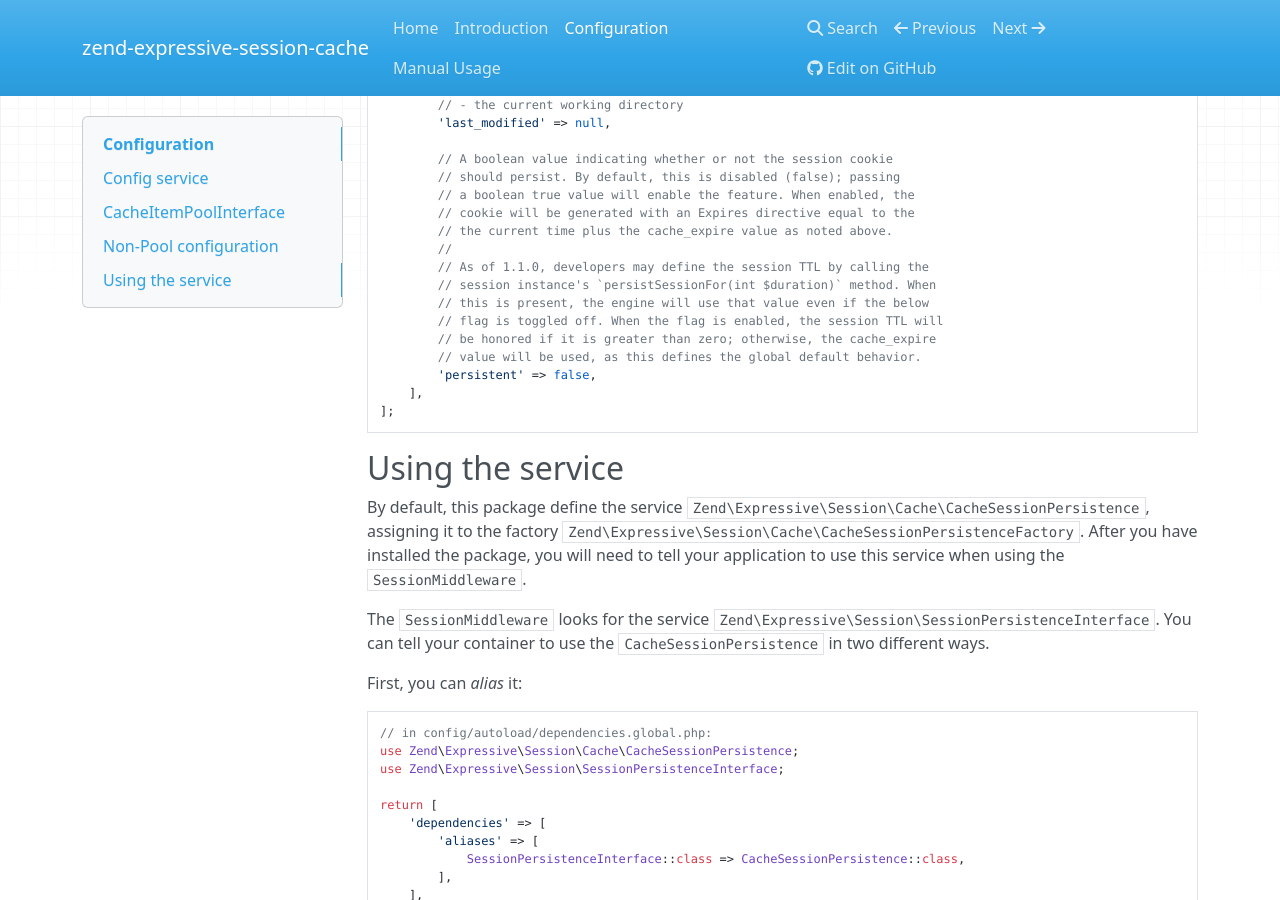
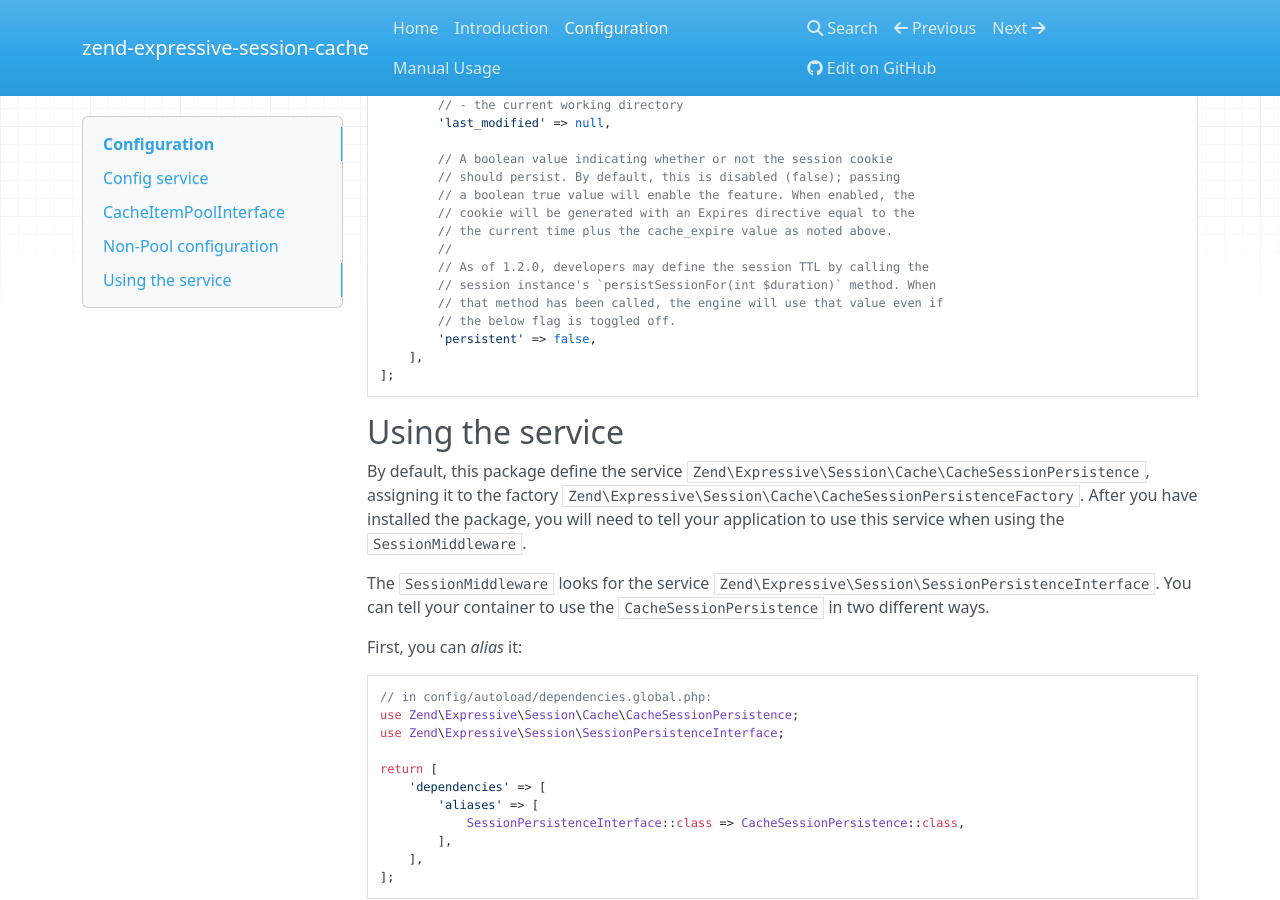
Before and after one commit to zendframework/zend-expressive-session-cache, an MkDocs documentation site: the page built from docs/book/v1/config.md, in a window 1280 px wide and 900 px high, scrolled down 2138 px. Built offline with MkDocs 1.6.1, drawn with Linux system fonts in a browser that asks for light colours; nearby versions of some CDN libraries; old or Windows-style settings are respelled for this version of MkDocs.

Commit message:
Updates docs for #5
This patch updates the CacheSessionPersistence constructor docblock, as
well as the already updated documentation to indicate that the
`Session::persistSessionFor()` method will always be honored.

```diff
--- a/docs/book/v1/config.md
+++ b/docs/book/v1/config.md
@@ -120,12 +120,10 @@ return [
         // cookie will be generated with an Expires directive equal to the
         // the current time plus the cache_expire value as noted above.
         //
-        // As of 1.1.0, developers may define the session TTL by calling the
+        // As of 1.2.0, developers may define the session TTL by calling the
         // session instance's `persistSessionFor(int $duration)` method. When
-        // this is present, the engine will use that value even if the below
-        // flag is toggled off. When the flag is enabled, the session TTL will
-        // be honored if it is greater than zero; otherwise, the cache_expire
-        // value will be used, as this defines the global default behavior.
+        // that method has been called, the engine will use that value even if
+        // the below flag is toggled off.
         'persistent' => false,
     ],
 ];
```
Also changed, not shown: docs/book/v1/manual.md (+2 -3 lines), 1 other file.
